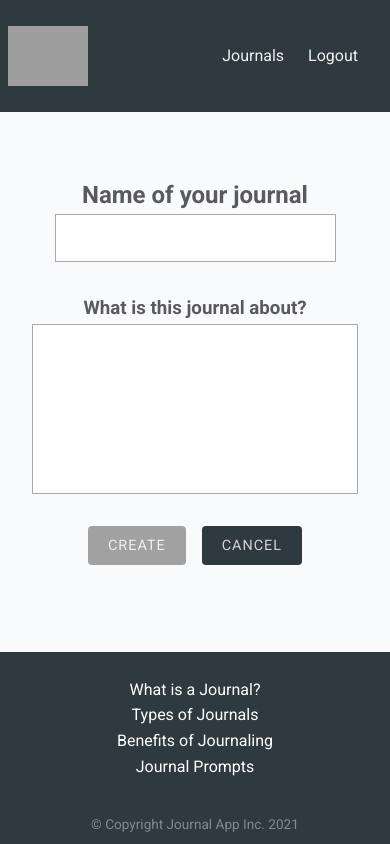
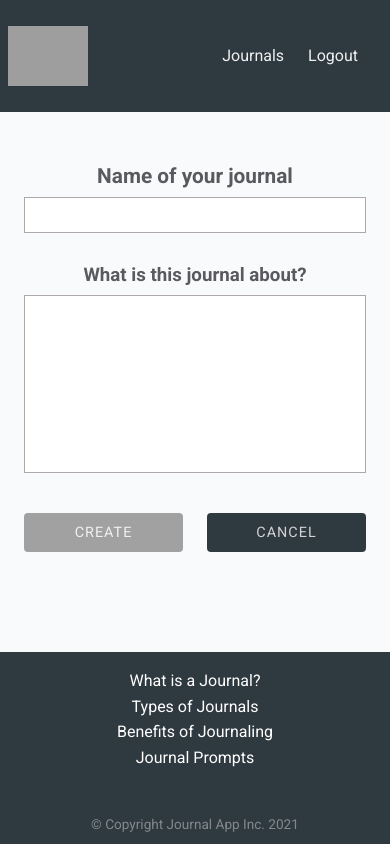
Before and after one commit to rpashev/vue-journal-app, a Vue app: page /journals/create-journal in a window 390 px wide. Built offline with nearby package versions, Linux system fonts and the light colour scheme; no server answers; sample sign-in values are in the browser's storage; grey boxes are pictures that could not be loaded.

Commit message:
more responsiveness + fixed some bugs

```diff
--- a/src/components/journal/EntriesList.vue
+++ b/src/components/journal/EntriesList.vue
@@ -157,7 +157,7 @@ export default {
 .entries-list__title {
   display: grid;
   grid-template-columns: 2fr 1fr 1fr;
-  align-items: center;
+  align-items: start;
 }
 .entry__intro {
   overflow: hidden;
--- a/src/components/landing-page/Features.vue
+++ b/src/components/landing-page/Features.vue
@@ -135,7 +135,7 @@ button {
   margin-top: auto;
 }
 
-@media (max-width: 40rem) {
+@media (max-width: 40em) {
   .features {
     flex-direction: column;
     align-items: center;
--- a/src/components/layout/TheFooter.vue
+++ b/src/components/layout/TheFooter.vue
@@ -70,8 +70,9 @@ footer {
   min-width: 320px;
   background: #2f3940;
   display: flex;
-  align-items: center;
+  align-items: flex-start;
   justify-content: center;
+  padding-top: 1rem;
 }
 .footer__info {
   display: flex;
@@ -107,7 +108,8 @@ p {
 
 @media (max-width: 40rem) {
   footer {
-    justify-content: space-around;
+    justify-content: center;
+    gap: 2rem;
   }
   .footer__info {
     display: block;
--- a/src/pages/user-pages/journal/CreateJournal.vue
+++ b/src/pages/user-pages/journal/CreateJournal.vue
@@ -136,18 +136,21 @@ export default {
   justify-content: center;
 }
 form {
-  width: 55%;
+  width: 30rem;
+  max-width: 30rem;
   display: flex;
   flex-direction: column;
   justify-content: center;
   align-items: center;
+  gap: 1.5rem;
 }
 .form-control {
   display: flex;
   flex-direction: column;
   align-items: center;
-  margin: 1rem 0;
+  gap: 0.25rem;
   font: inherit;
+  width: 100%;
 }
 input,
 textarea {
@@ -160,20 +163,18 @@ textarea:focus {
   outline: none;
 }
 #journalName {
-  height: 3rem;
-  padding: 0.5rem 1rem;
+  padding: 0.5rem;
   width: 100%;
-  font-size: 1.2rem;
+  font-size: 1.1rem;
   outline: none;
   color: #59595e;
 }
-h2 {
-  margin-top: 0;
-}
+
 .actions {
   display: flex;
   width: 100%;
   justify-content: center;
+  gap: 1.5rem;
 }
 button,
 a {
@@ -181,15 +182,13 @@ a {
   margin-bottom: 2rem;
   min-width: 6rem;
 }
-#entry__actions-back {
-  margin-left: 1rem;
-}
+
 textarea {
   font-size: 1.1rem;
   width: 100%;
   color: #59595e;
   outline: none;
-  padding: 0.25rem;
+  padding: 0.5rem;
   resize: none;
 }
 .error__container {
@@ -215,15 +214,22 @@ textarea {
   text-align: center;
 }
 
-@media (max-width: 1024px) {
-  form {
-    width: 90%;
+@media (max-width: 40em) {
+  .create-journal__page {
+    padding: 3rem 1.5rem;
   }
-}
-
-@media (max-width: 40rem) {
   form {
     width: 100%;
   }
+  h2 {
+    font-size: 1.3rem;
+  }
+  #journalName {
+    font-size: 1rem;
+  }
+  button,
+  a {
+    width: 50%;
+  }
 }
 </style>
--- a/src/pages/user-pages/journal/EditEntry.vue
+++ b/src/pages/user-pages/journal/EditEntry.vue
@@ -4,7 +4,7 @@
     <p class="error-message submit-error" v-if="errorMessage && !body">
       {{ errorMessage }}
     </p>
-    <form v-if="!isLoading && body" @submit.prevent="submitHandler">
+    <form v-if="!isLoading && !errorMessage" @submit.prevent="submitHandler">
       <div class="entry__container">
         <div class="entry__title">
           <label for="entry-title">Entry title</label>
@@ -176,8 +176,17 @@ h2 {
 }
 .entry__container {
   display: flex;
+  align-items: stretch;
   width: 100%;
-  justify-content: space-around;
+  gap: 3rem;
+  margin-bottom: 1rem;
+}
+.entry__title {
+  width: 50%;
+}
+
+.entry__date {
+  flex: 1;
 }
 .entry__body {
   width: 100%;
@@ -185,14 +194,17 @@ h2 {
 }
 .entry__container input {
   width: 100%;
-  margin-bottom: 1rem;
   margin-top: 0.25rem;
   border: 1.5px solid rgb(173, 169, 169);
-  padding: 0.2rem 0.5rem;
+  padding: 0.3rem 0.5rem;
+  height: 40px;
 }
 .entry-editor__content {
   max-width: 60rem;
   width: 100% !important;
+}
+.entry-editor__content:focus {
+  border-color: #3d008d;
 }
 input:focus {
   border-color: #3d008d;
@@ -206,10 +218,11 @@ input[disabled] {
   display: flex;
   width: 100%;
   justify-content: center;
+  margin-top: 2rem;
+  gap: 1.5rem;
 }
 button,
 a {
-  margin-top: 2rem;
   min-width: 6rem;
 }
 .error-message {
@@ -227,12 +240,7 @@ h2 {
   text-align: center;
   font-size: 1.2rem;
 }
-button {
-  margin-top: 2rem;
-}
-.btn-back {
-  margin-left: 1rem;
-}
+
 .ql-align-center {
   text-align: center;
 }
@@ -246,18 +254,26 @@ button {
   text-align: justify;
 }
 
-@media (max-width: 1024px) {
+@media (max-width: 64em) {
   form {
     width: 90%;
   }
 }
 
-@media (max-width: 40rem) {
+@media (max-width: 40em) {
   form {
     width: 100%;
   }
   .entry__container {
     flex-direction: column;
+    gap: 1rem;
+  }
+  button,
+  a {
+    width: 50%;
+  }
+  .entry__title {
+    width: 100%;
   }
 }
 </style>
--- a/src/pages/user-pages/journal/EditJournal.vue
+++ b/src/pages/user-pages/journal/EditJournal.vue
@@ -90,7 +90,6 @@ export default {
     const route = useRoute();
     const journalID = route.params.journalID;
 
-
     const rules = computed(() => {
       return {
         journalName: { required },
@@ -164,18 +163,21 @@ export default {
   justify-content: center;
 }
 form {
-  width: 55%;
+  width: 30rem;
+  max-width: 30rem;
   display: flex;
   flex-direction: column;
   justify-content: center;
   align-items: center;
+  gap: 1.5rem;
 }
 .form-control {
   display: flex;
   flex-direction: column;
   align-items: center;
-  margin: 1rem 0;
+  gap: 0.25rem;
   font: inherit;
+  width: 100%;
 }
 input,
 textarea {
@@ -188,10 +190,9 @@ textarea:focus {
   outline: none;
 }
 #journalName {
-  height: 3rem;
-  padding: 0.5rem 1rem;
+  padding: 0.5rem;
   width: 100%;
-  font-size: 1.2rem;
+  font-size: 1.1rem;
   outline: none;
   color: #59595e;
 }
@@ -199,6 +200,7 @@ textarea:focus {
   display: flex;
   width: 100%;
   justify-content: center;
+  gap: 1.5rem;
 }
 h2 {
   margin-top: 0;
@@ -209,15 +211,13 @@ a {
   margin-bottom: 2rem;
   min-width: 6rem;
 }
-#entry__actions-back {
-  margin-left: 1rem;
-}
+
 textarea {
   font-size: 1.1rem;
   width: 100%;
   color: #59595e;
   outline: none;
-  padding: 0.25rem;
+  padding: 0.5rem;
   resize: none;
 }
 .error__container {
@@ -243,15 +243,22 @@ textarea {
   text-align: center;
 }
 
-@media (max-width: 1024px) {
-  form {
-    width: 90%;
+@media (max-width: 40rem) {
+  .edit-journal__page {
+    padding: 3rem 1.5rem;
   }
-}
-
-@media (max-width: 40rem) {
   form {
     width: 100%;
   }
+  h2 {
+    font-size: 1.3rem;
+  }
+  #journalName {
+    font-size: 1rem;
+  }
+  button,
+  a {
+    width: 50%;
+  }
 }
 </style>
--- a/src/pages/user-pages/journal/SingleEntry.vue
+++ b/src/pages/user-pages/journal/SingleEntry.vue
@@ -6,7 +6,7 @@
     </p>
     <div v-if="!isLoading && entry" class="entry-container">
       <h2>{{ entry.title }}</h2>
-      <h3>{{ readableDate(entry.date) }}</h3>
+      <h3>Entry date: {{ readableDate(entry.date) }}</h3>
       <div v-html="entry.body" class="entry__body"></div>
 
       <div class="entry__actions">
@@ -141,10 +141,17 @@ h2 {
   width: 100%;
   overflow-wrap: break-word;
   text-align: center;
+  margin-bottom: 0.25rem;
+}
+
+h3 {
+  font-size: 0.9rem;
+  opacity: 0.7;
 }
 
 .entry__body {
   width: 100%;
+  margin-top: 3rem;
 }
 .entry__body >>> * {
   background-color: transparent !important;
@@ -154,16 +161,13 @@ h2 {
   margin-top: 4rem;
   display: flex;
   justify-content: center;
+  gap: 1rem;
 }
 .entry__actions a,
 .entry__actions button {
   min-width: 6rem;
 }
 
-.entry__actions a:first-of-type,
-.entry__actions button:first-of-type {
-  margin-right: 1rem;
-}
 #entry__actions-back {
   margin-top: 2rem;
   min-width: 6rem;
@@ -199,14 +203,24 @@ h2 {
   text-align: center;
 }
 
-@media (max-width: 1024px) {
+@media (max-width: 64em) {
   .entry-container {
     width: 80%;
   }
 }
-@media (max-width: 40rem) {
+@media (max-width: 40em) {
+  .single-entry__page {
+    padding: 3rem 1.25rem;
+  }
   .entry-container {
-    width: 90%;
+    width: 100%;
+  }
+  .entry__actions a,
+  .entry__actions button {
+    width: 50%;
+  }
+  #entry__actions-back {
+    width: 50%;
   }
 }
 </style>
```
